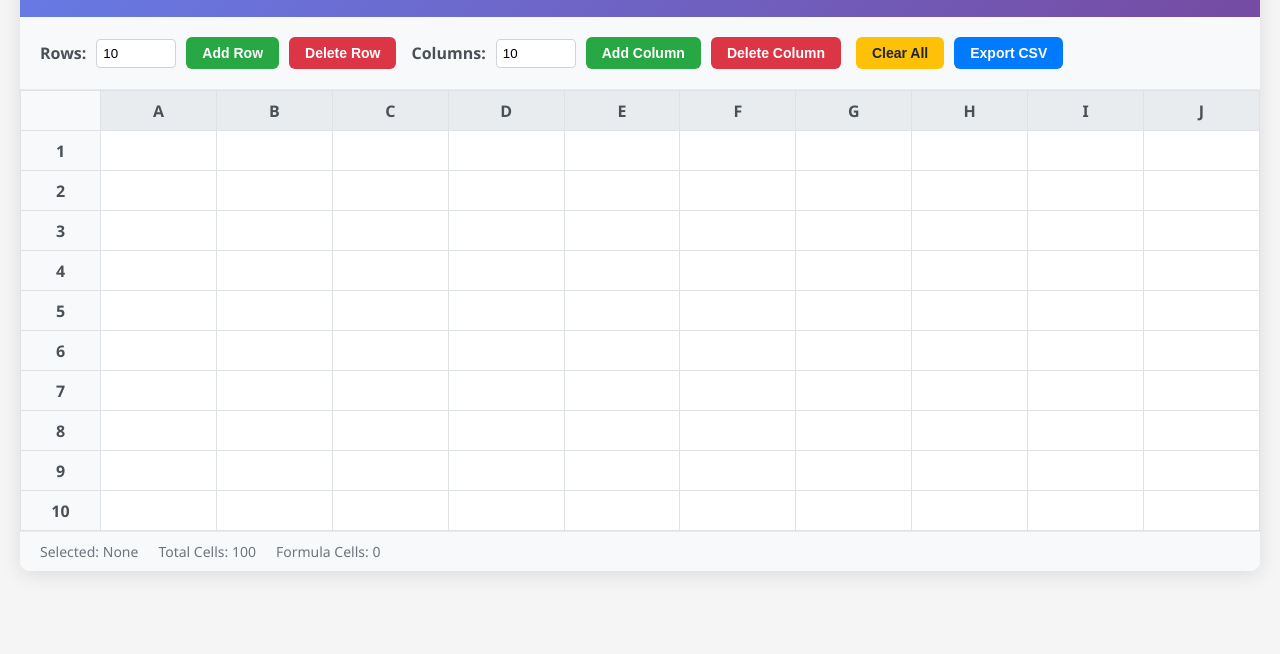
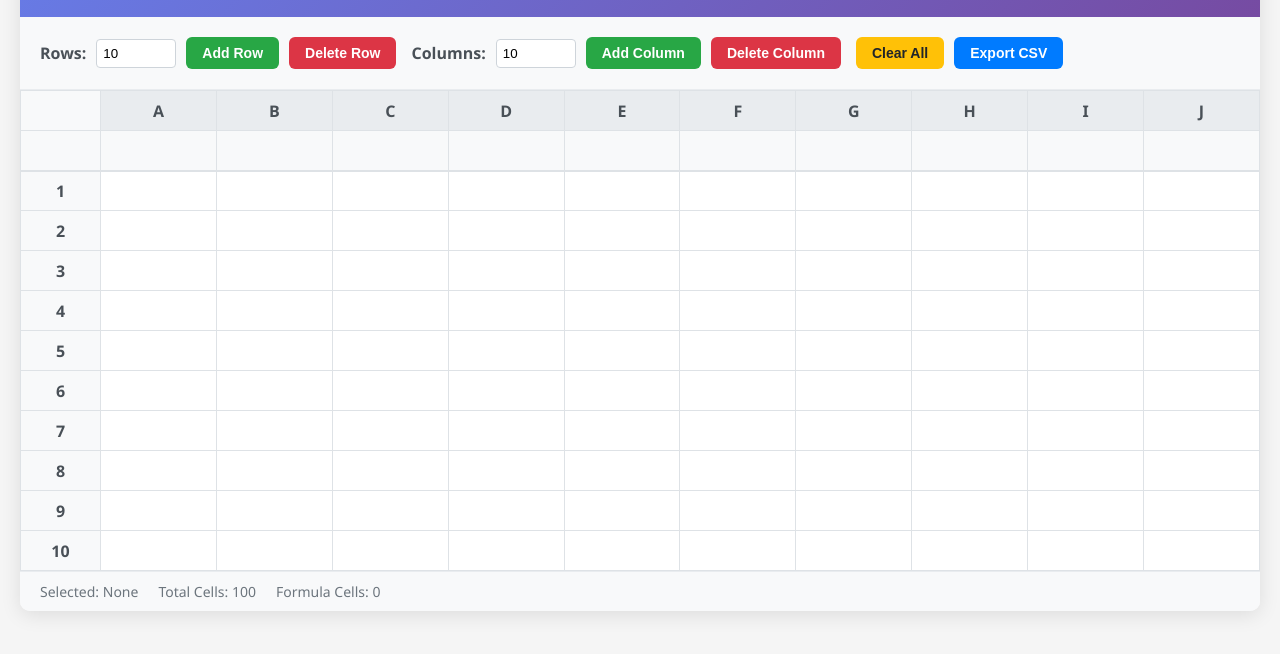
Before and after one commit to rmulley/care-plan-calculator, a plain HTML site: page index.html in a window 1280 px wide. Shown: the part 130-784 px from the top of the page. Drawn offline with nearby package versions, Linux system fonts and the light colour scheme.

Commit message:
Add a header row

```diff
--- a/app.js
+++ b/app.js
@@ -6,6 +6,7 @@ createApp({
             rowCount: 10,
             colCount: 10,
             cells: {},
+            headers: {},
             selectedCell: null,
             allColumns: ['A', 'B', 'C', 'D', 'E', 'F', 'G', 'H', 'I', 'J', 'K', 'L', 'M', 'N', 'O', 'P', 'Q', 'R', 'S', 'T', 'U', 'V', 'W', 'X', 'Y', 'Z']
         };
@@ -238,13 +239,25 @@ createApp({
                     const key = this.getCellKey(row, lastCol);
                     delete this.cells[key];
                 });
+                // Remove header for the deleted column
+                delete this.headers[lastCol];
                 this.colCount--;
             }
         },
 
         clearAll() {
             this.cells = {};
+            this.headers = {};
             this.selectedCell = null;
+        },
+
+        // Header management
+        getHeaderValue(col) {
+            return this.headers[col] || '';
+        },
+
+        updateHeader(col, value) {
+            this.headers[col] = value;
         },
 
         // Data export
@@ -266,6 +279,17 @@ createApp({
             // Header row with column letters
             for (let i = 0; i < this.colCount; i++) {
                 csv += this.columns[i] + ',';
+            }
+            csv = csv.slice(0, -1) + '\n';
+
+            // Custom header row with titles
+            csv += ',';
+            for (let i = 0; i < this.colCount; i++) {
+                const col = this.columns[i];
+                const headerValue = this.getHeaderValue(col) || '';
+                // Escape quotes and wrap in quotes if contains comma
+                const escapedValue = headerValue.toString().replace(/"/g, '""');
+                csv += (headerValue.includes(',') ? `"${escapedValue}"` : escapedValue) + ',';
             }
             csv = csv.slice(0, -1) + '\n';
 
--- a/index.html
+++ b/index.html
@@ -182,6 +182,25 @@
             border: 2px solid #ffc107;
         }
 
+        .header-row {
+            background-color: #f8f9fa;
+            border-bottom: 2px solid #dee2e6;
+        }
+
+        .header-cell {
+            background-color: #f8f9fa !important;
+        }
+
+        .header-input {
+            font-weight: bold;
+            color: #495057;
+            background-color: transparent;
+        }
+
+        .header-input:focus {
+            background-color: #fff3cd !important;
+        }
+
         .formula-cell {
             background: #e8f5e8;
             color: #155724;
@@ -291,6 +310,23 @@
                         </tr>
                     </thead>
                     <tbody>
+                        <!-- Header row for column titles -->
+                        <tr class="header-row">
+                            <td></td>
+                            <td
+                                v-for="col in columns"
+                                :key="`header-${col}`"
+                                class="header-cell"
+                            >
+                                <input
+                                    type="text"
+                                    class="cell-input header-input"
+                                    :value="getHeaderValue(col)"
+                                    @input="updateHeader(col, $event.target.value)"
+                                >
+                            </td>
+                        </tr>
+                        <!-- Data rows -->
                         <tr v-for="row in rows" :key="row">
                             <td>{{ row }}</td>
                             <td
```
